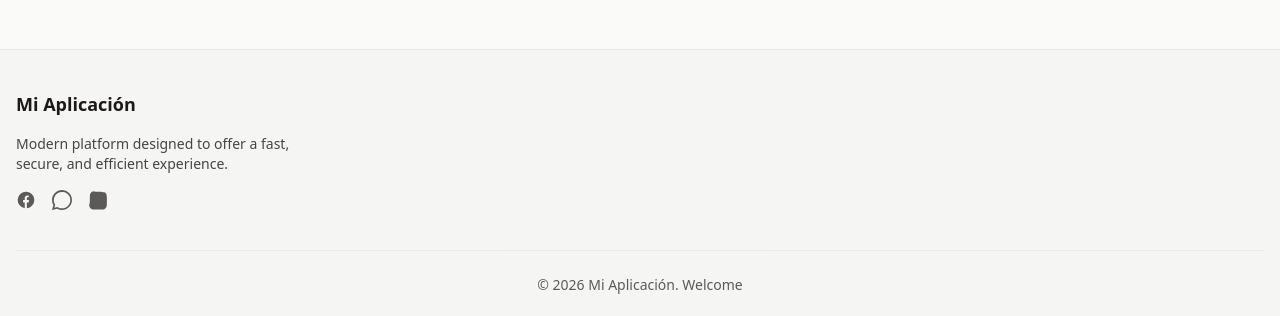
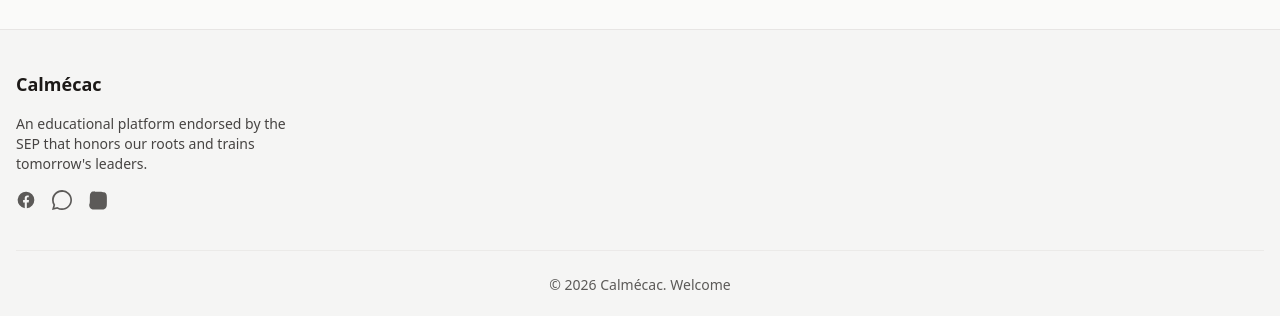
Before and after one commit to raul-hernandez-dev/eduplay, a React (Vite) app: page / in a window 1280 px wide. Shown: the part 481-797 px from the top of the page. Built offline with nearby package versions, Linux system fonts and the light colour scheme; no server answers.

Commit message:
Updating sections referring to the name and description of the project with official data, still subject to change.

```diff
--- a/index.html
+++ b/index.html
@@ -1,14 +1,17 @@
 <!doctype html>
 <html lang="en">
+
 <head>
   <meta charset="UTF-8" />
-    <link rel="icon" type="image/svg+xml" href="/vite.svg" />
+  <link rel="icon" type="image/png" href="/educacion.png" />
   <link href="/src/index.css" rel="stylesheet">
   <meta name="viewport" content="width=device-width, initial-scale=1.0" />
-    <title>eduplay</title>
+  <title>Calmécac</title>
 </head>
+
 <body>
   <div id="root"></div>
   <script type="module" src="/src/main.jsx"></script>
 </body>
+
 </html>
--- a/src/components/shared/Footer.jsx
+++ b/src/components/shared/Footer.jsx
@@ -13,7 +13,7 @@ const Footer = () => {
           {/* Column 1 */}
           <div className="space-y-4">
             <h3 className="text-lg font-semibold">
-              Mi Aplicación
+              Calmécac
             </h3>
 
             <p className="text-sm opacity-80">
@@ -61,7 +61,7 @@ const Footer = () => {
 
         <div className="py-6 text-center text-sm opacity-70 border-t border-surface-hover">
           <p>
-            &copy; {year} Mi Aplicación. {t('welcome')}
+            &copy; {year} Calmécac. {t('welcome')}
           </p>
         </div>
       </div>
--- a/src/config/i18n/locales/common_en.json
+++ b/src/config/i18n/locales/common_en.json
@@ -10,5 +10,5 @@
   "error_generic": "An unexpected error has occurred",
   "submit": "Submit",
   "cancel": "Cancel",
-  "description": "Modern platform designed to offer a fast, secure, and efficient experience."
+  "description": "An educational platform endorsed by the SEP that honors our roots and trains tomorrow's leaders."
 }
--- a/src/config/i18n/locales/common_es.json
+++ b/src/config/i18n/locales/common_es.json
@@ -10,5 +10,5 @@
   "error_generic": "Ha ocurrido un error inesperado",
   "submit": "Enviar",
   "cancel": "Cancelar",
-  "description": "Plataforma moderna diseñada para ofrecer una experiencia rápida, segura y eficiente."
+  "description": "Una plataforma educativa avalada por la SEP que honra nuestras raíces y forma a los líderes del mañana."
 }
```
Also changed, not shown: public/educacion.png (added). Lines whose indentation alone changed are shown as unchanged.
